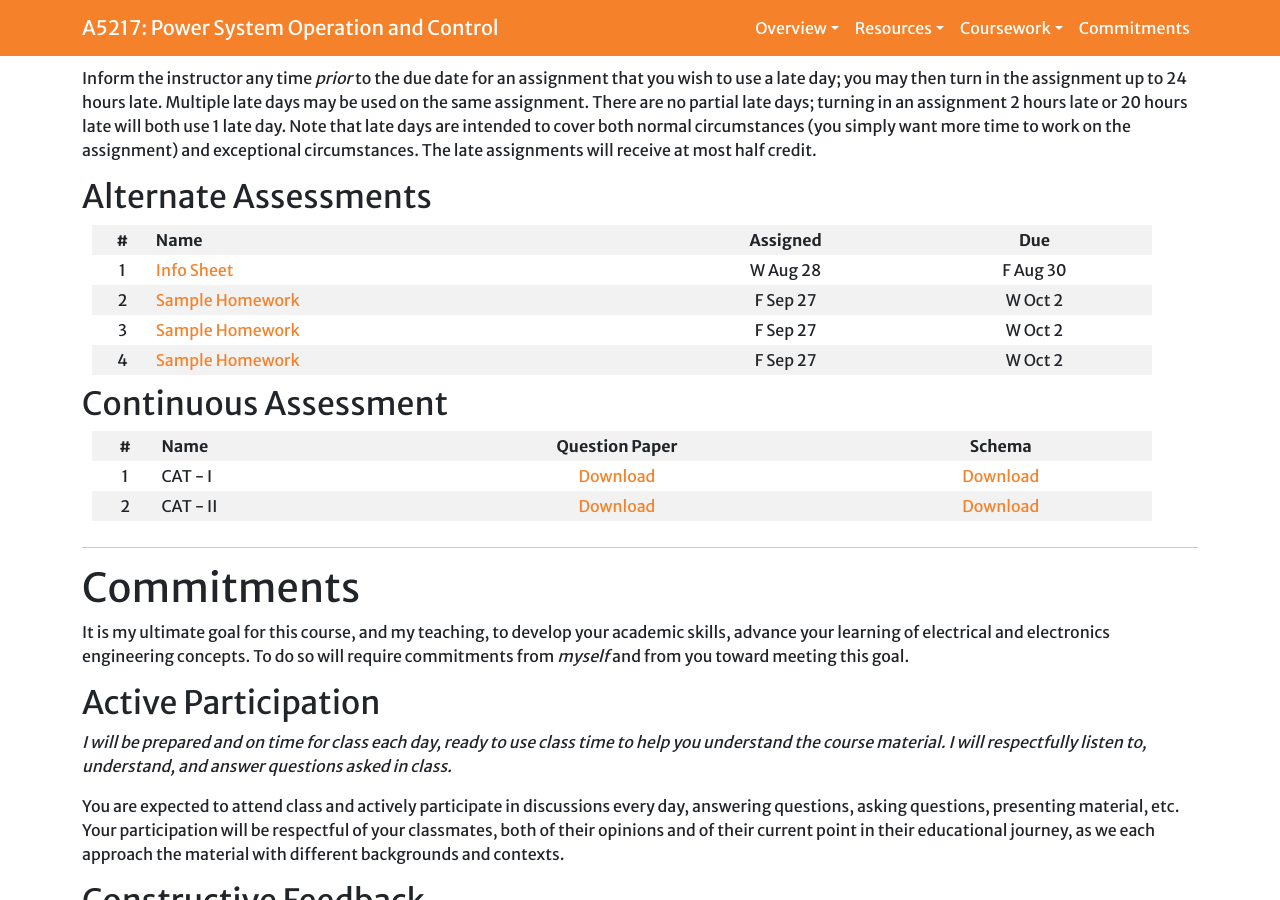
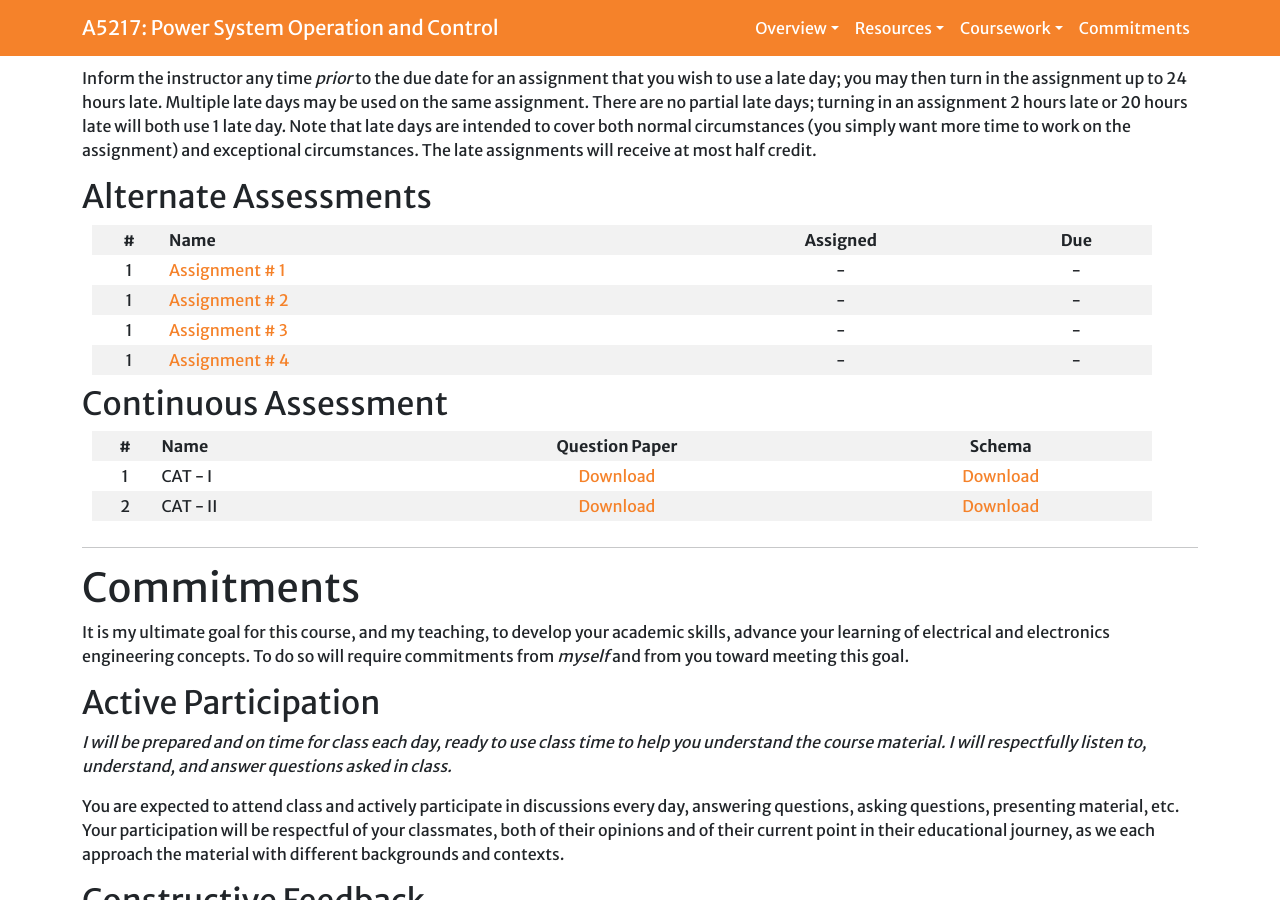
Before and after one commit to vardhaman-eee/a5217, a Jekyll site: the page built from index.md, in a window 1280 px wide and 900 px high, scrolled down 1827 px. Built offline with Jekyll 4.4.1, drawn with Linux system fonts in a browser that asks for light colours; a script that is not in the unit is left out; our own code applies the rules of GitHub Pages for plain Markdown files.

Commit message:
updated links

```diff
--- a/index.md
+++ b/index.md
@@ -56,11 +56,11 @@ A5217.5 Model various components of an isolated power system.
 
 ## <a name="lecturenotes">Lecture Notes</a>
 
-1. Unit I [Download](https://docs.google.com/forms/d/e/1FAIpQLSdtxgmw2tL6IzzK0qq3Fw2h2FTFmGHoTRs8p6wTfTToUn7pZg/viewform?usp=sf_link)
-2. Unit II [Download](https://docs.google.com/forms/d/e/1FAIpQLSdtxgmw2tL6IzzK0qq3Fw2h2FTFmGHoTRs8p6wTfTToUn7pZg/viewform?usp=sf_link)
-3. Unit III [Download](https://docs.google.com/forms/d/e/1FAIpQLSdtxgmw2tL6IzzK0qq3Fw2h2FTFmGHoTRs8p6wTfTToUn7pZg/viewform?usp=sf_link)
-4. Unit IV [Download](https://docs.google.com/forms/d/e/1FAIpQLSdtxgmw2tL6IzzK0qq3Fw2h2FTFmGHoTRs8p6wTfTToUn7pZg/viewform?usp=sf_link)
-5. Unit V [Download](https://docs.google.com/forms/d/e/1FAIpQLSdtxgmw2tL6IzzK0qq3Fw2h2FTFmGHoTRs8p6wTfTToUn7pZg/viewform?usp=sf_link)
+1. Unit I [Download](link)
+2. Unit II [Download](link)
+3. Unit III [Download](link)
+4. Unit IV [Download](link)
+5. Unit V [Download](link)
 
 <hr>
 
@@ -72,14 +72,14 @@ Inform the instructor any time *prior* to the due date for an assignment that yo
 
 | #  | Name | Assigned | Due |
 |:--:|-----||:--------:|:---:|
-|1 | [Info Sheet](https://docs.google.com/forms/d/e/1FAIpQLSdtxgmw2tL6IzzK0qq3Fw2h2FTFmGHoTRs8p6wTfTToUn7pZg/viewform?usp=sf_link) | W Aug 28 | F Aug 30 |
-|2 | [Sample Homework]({{site.baseurl}}/homework/function-reading.pdf) | F Sep 27 | W Oct 2 |
-|3 | [Sample Homework]({{site.baseurl}}/homework/function-reading.pdf) | F Sep 27 | W Oct 2 |
-|4 | [Sample Homework]({{site.baseurl}}/homework/function-reading.pdf) | F Sep 27 | W Oct 2 |
+|1 | [Assignment # 1](link) | - | - |
+|1 | [Assignment # 2](link) | - | - |
+|1 | [Assignment # 3](link) | - | - |
+|1 | [Assignment # 4](link) | - | - |
 
 ## <a name="cat">Continuous Assessment</a>
 
 | #  | Name | Question Paper | Schema  |
 |:--:|-----||:--------:|:---:|
-|1 | CAT - I | [Download](https://docs.google.com/forms/d/e/1FAIpQLSdtxgmw2tL6IzzK0qq3Fw2h2FTFmGHoTRs8p6wTfTToUn7pZg/viewform?usp=sf_link) | [Download](https://docs.google.com/forms/d/e/1FAIpQLSdtxgmw2tL6IzzK0qq3Fw2h2FTFmGHoTRs8p6wTfTToUn7pZg/viewform?usp=sf_link) |
-|2 | CAT - II | [Download](https://docs.google.com/forms/d/e/1FAIpQLSdtxgmw2tL6IzzK0qq3Fw2h2FTFmGHoTRs8p6wTfTToUn7pZg/viewform?usp=sf_link) | [Download](https://docs.google.com/forms/d/e/1FAIpQLSdtxgmw2tL6IzzK0qq3Fw2h2FTFmGHoTRs8p6wTfTToUn7pZg/viewform?usp=sf_link) |
+|1 | CAT - I | [Download](link) | [Download](link) |
+|2 | CAT - II | [Download](link) | [Download](link) |
```
